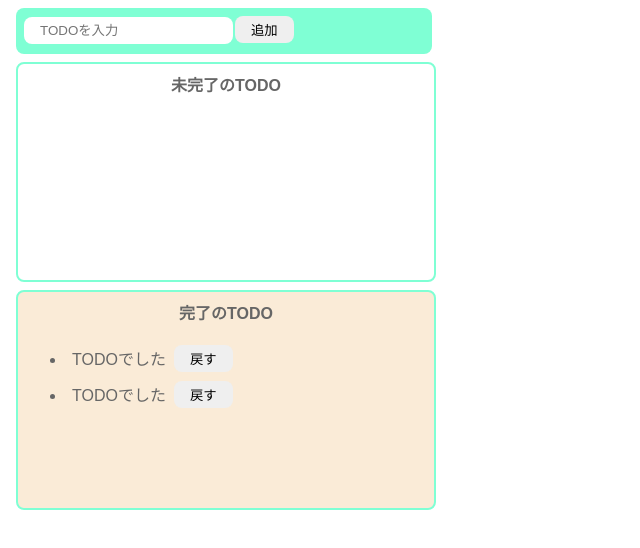
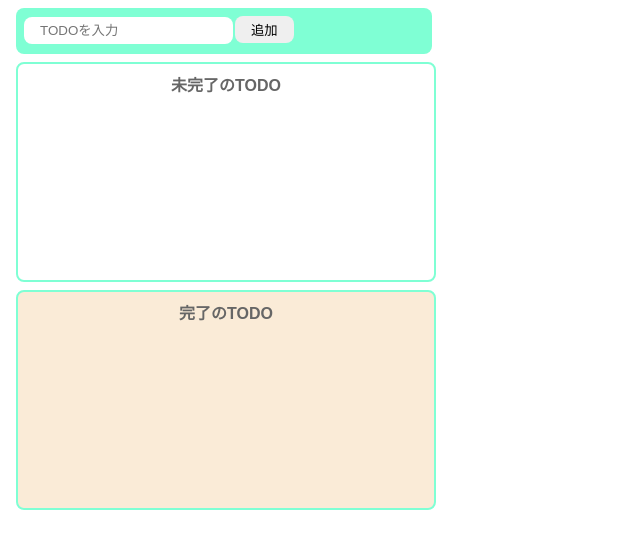
Before and after one commit to hiro266/react-todo, a React (Create React App) app: page / in a window 1280 px wide. Shown: the top 548 px of the page, without its empty margins (0-640 px from the left). Built offline with nearby package versions, Linux system fonts and the light colour scheme.

Commit message:
未完了todo → 完了のtodo

```diff
--- a/src/Todo.jsx
+++ b/src/Todo.jsx
@@ -3,17 +3,29 @@ import './styles.css';
 
 export const Todo = () => {
   const [todoText, setTodoText] = useState("");
-  const [inCompleteTodos, setInCompleteTodos] = useState([])
+  const [incompleteTodos, setIncompleteTodos] = useState([]);
+  const [completeTodos, setcompleteTodos] = useState([]);
 
   const onChangeTodoText = (event) => {
-    setTodoText(event.target.value)
+    return setTodoText(event.target.value);
+  };
+
+  const onClickAdd = () => {
+    const newTodos = [...incompleteTodos, todoText]
+    setIncompleteTodos(newTodos);
+    setTodoText("")
   }
 
-  const onClickAdd = () => {
-    const newTodos = [...inCompleteTodos, todoText]
-    setInCompleteTodos(newTodos);
-    setTodoText("")
+  const onClickComplete = (index) => {
+    // 状態管理されている値は、set関数の更新によって判定される よって、newIncompleteTodosに直接splice関数を実行してもうまく動作しない
+    const newIncompleteTodos = [...incompleteTodos]
+    newIncompleteTodos.splice(index, 1);
+    const newCompleteTodos = [...completeTodos, incompleteTodos[index]]
+
+    setIncompleteTodos(newIncompleteTodos)
+    setcompleteTodos(newCompleteTodos)
   }
+
 
   return (
     <>
@@ -25,11 +37,12 @@ export const Todo = () => {
       <div class="incomplete-area">
         <p class="title">未完了のTODO</p>
         <ul id="incomplete-list">
-          {inCompleteTodos.map((todo) =>
+          {incompleteTodos.map((todo, index) =>
             <li key={todo}>
               <div className="list-row">
                 <p className="todo-item">{todo}</p>
-                <button>完了</button>
+                {/* ループの度にクリックしなくてもonClickCompleteが呼び出されてしまうので関数の処理の中で関数を実行するようにする */}
+                <button onClick={() => onClickComplete(index)}>完了</button>
                 <button>削除</button>
               </div>
             </li>
@@ -40,18 +53,14 @@ export const Todo = () => {
       <div class="complete-ares">
         <p class="title">完了のTODO</p>
         <ul id="complete-list">
-          <li>
-            <div className="list-row">
-              <p className="todo-item">TODOでした</p>
-              <button>戻す</button>
-            </div>
-          </li>
-          <li>
-            <div className="list-row">
-              <p className="todo-item">TODOでした</p>
-              <button>戻す</button>
-            </div>
-          </li>
+          {completeTodos.map((todo) =>
+            <li>
+              <div className="list-row">
+                <p className="todo-item">{todo}</p>
+                <button>戻す</button>
+              </div>
+            </li>
+          )}
         </ul>
       </div>
     </>
```
